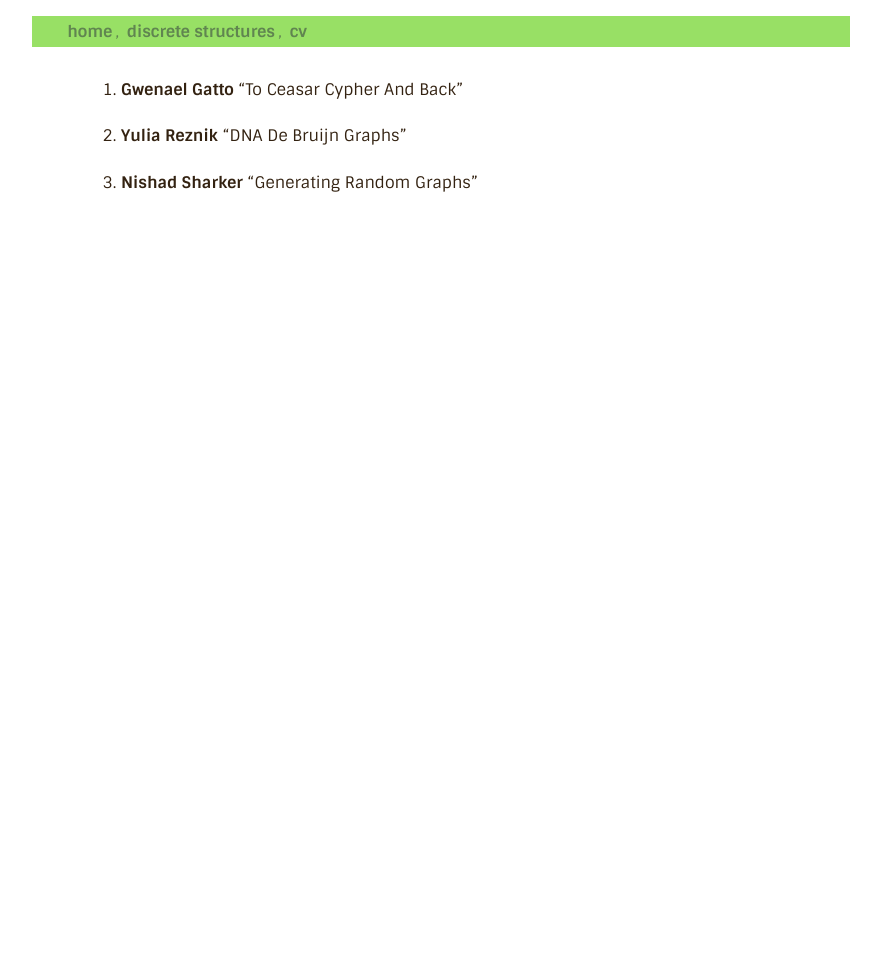
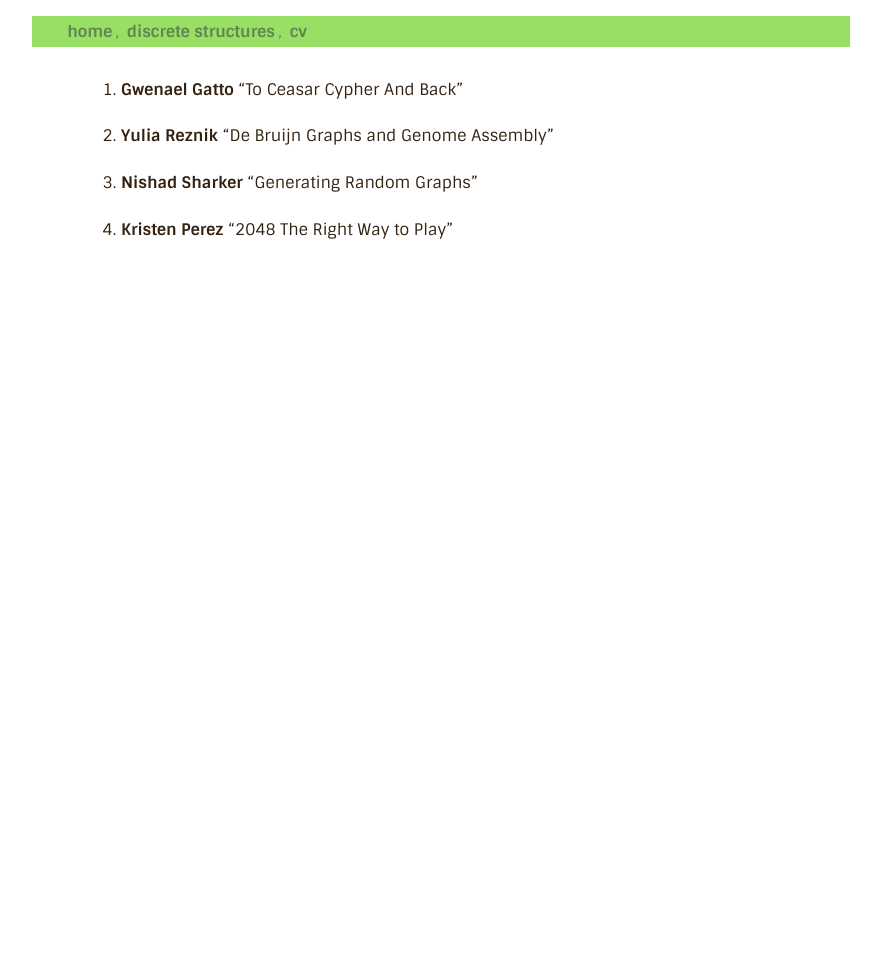
Before and after one commit to a-nikolaev/a-nikolaev.github.io, a Jekyll site: the page built from ds/presentation.markdown, in a window 1280 px wide. Shown: the whole page, without its empty margins (199-1080 px from the left). Built offline with Jekyll 4.4.1, drawn with Linux system fonts in a browser that asks for light colours; Markdown is read by kramdown in place of the engine named in the settings.

Commit message:
presentations

```diff
--- a/ds/presentation.markdown
+++ b/ds/presentation.markdown
@@ -5,14 +5,14 @@ title: Projects Presentation
 
 1. **Gwenael Gatto** "To Ceasar Cypher And Back"
 
-1. **Yulia Reznik** "DNA De Bruijn Graphs"
+1. **Yulia Reznik** "De Bruijn Graphs and Genome Assembly"
 
 1. **Nishad Sharker** "Generating Random Graphs"
 
+1. **Kristen Perez** "2048 The Right Way to Play"
+
 <!--
 1. **Scott Chow** "Maze generation using Prim's algorithm"
-
-1. **Kristen Perez** "2048 The Right Way to Play"
 
 1. **Antony Melendez** "Dijkstra's shortest path algorithm"
 
```
